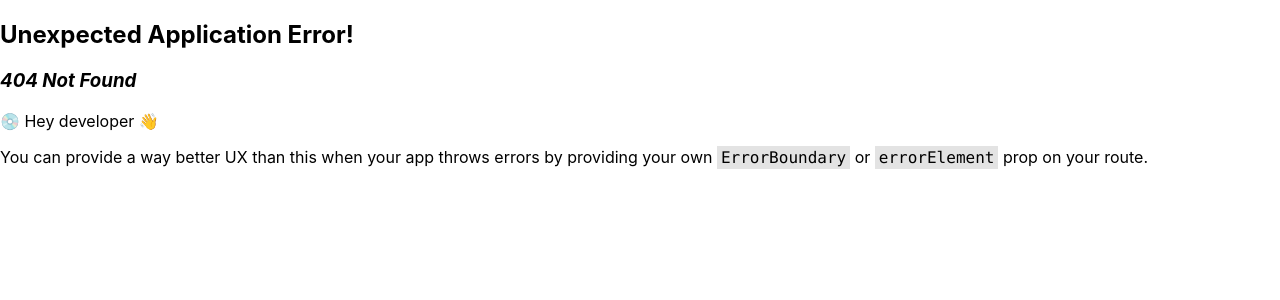
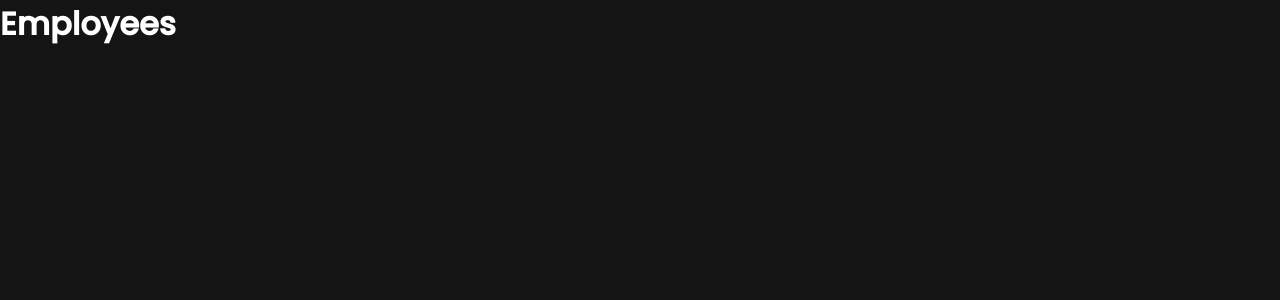
Before and after one commit to Alex62510/PageStaf, a React (Create React App) app in the folder client/: page / in a window 1280 px wide. Before the commit this address had no page. Shown: the top 300 px of the page. Built offline with nearby package versions, Linux system fonts and the light colour scheme.

Commit message:
6 created FC Layout

```diff
--- a/client/package.json
+++ b/client/package.json
@@ -3,6 +3,7 @@
   "version": "0.1.0",
   "private": true,
   "dependencies": {
+    "@ant-design/icons": "^5.2.6",
     "@reduxjs/toolkit": "^1.9.5",
     "@testing-library/jest-dom": "^5.17.0",
     "@testing-library/react": "^13.4.0",
--- /dev/null
+++ b/client/src/components/header/index.tsx
@@ -0,0 +1,13 @@
+import s from './index.module.css'
+import {Button, Layout, Space, Typography} from "antd";
+import {TeamOutlined} from "@ant-design/icons";
+export const Header=()=>{
+    return(
+        <Layout.Header className={s.header}>
+<Space>
+    <TeamOutlined className={s.teamIcon}/>
+    <Button type="link">Click</Button>
+</Space>
+        </Layout.Header>
+    )
+}
--- /dev/null
+++ b/client/src/components/layout/index.module.css
@@ -0,0 +1,5 @@
+.main {
+    width: 80%;
+    height: 100%;
+    margin-inline: auto;
+}
--- /dev/null
+++ b/client/src/components/layout/index.tsx
@@ -0,0 +1,17 @@
+import React from "react";
+import {Layout as AntLayout} from "antd";
+import s from './index.module.css'
+import {Header} from "../header";
+type Props={
+    children:React.ReactNode
+}
+export const Layout:React.FC<Props>=({children})=>{
+    return(
+        <div className={s.main}>
+            <Header/>
+            <AntLayout.Content style={{height:"100%"}}>
+                {children}
+            </AntLayout.Content>
+        </div>
+    )
+}
--- a/client/src/index.css
+++ b/client/src/index.css
@@ -1,13 +1,26 @@
+@import url('https://fonts.googleapis.com/css2?family=Inter:wght@100;200;300;400;500;600;700;800;900&family=Poppins:wght@500&family=Rubik:ital,wght@0,800;0,900;1,300;1,400;1,500;1,800;1,900&display=swap');
+
+* {
+    margin: 0;
+    padding: 0;
+    box-sizing: border-box;
+}
+
+html, body, body > div {
+    height: 100%;
+}
+
 body {
-  margin: 0;
-  font-family: -apple-system, BlinkMacSystemFont, 'Segoe UI', 'Roboto', 'Oxygen',
-    'Ubuntu', 'Cantarell', 'Fira Sans', 'Droid Sans', 'Helvetica Neue',
-    sans-serif;
-  -webkit-font-smoothing: antialiased;
-  -moz-osx-font-smoothing: grayscale;
+    font-family: 'Poppins', sans-serif;
+    background-color: #141414;
+    color: white;
+}
+
+a {
+    text-decoration: none;
 }
 
 code {
-  font-family: source-code-pro, Menlo, Monaco, Consolas, 'Courier New',
+    font-family: source-code-pro, Menlo, Monaco, Consolas, 'Courier New',
     monospace;
 }
--- /dev/null
+++ b/client/src/pages/login/index.tsx
@@ -0,0 +1,9 @@
+import {Layout} from "../../components/layout";
+
+export const Login = () => {
+    return (
+        <Layout>
+            <div>Login</div>
+        </Layout>
+    )
+}
--- /dev/null
+++ b/client/src/pages/register/index.tsx
@@ -0,0 +1,5 @@
+export const Index=()=>{
+    return(
+        <div>Register</div>
+    )
+}
```
Also changed, not shown: client/src/index.tsx (+8 -2 lines), client/src/components/header/index.module.css (added), 1 other file (tests, documents, lock files or other folders).
